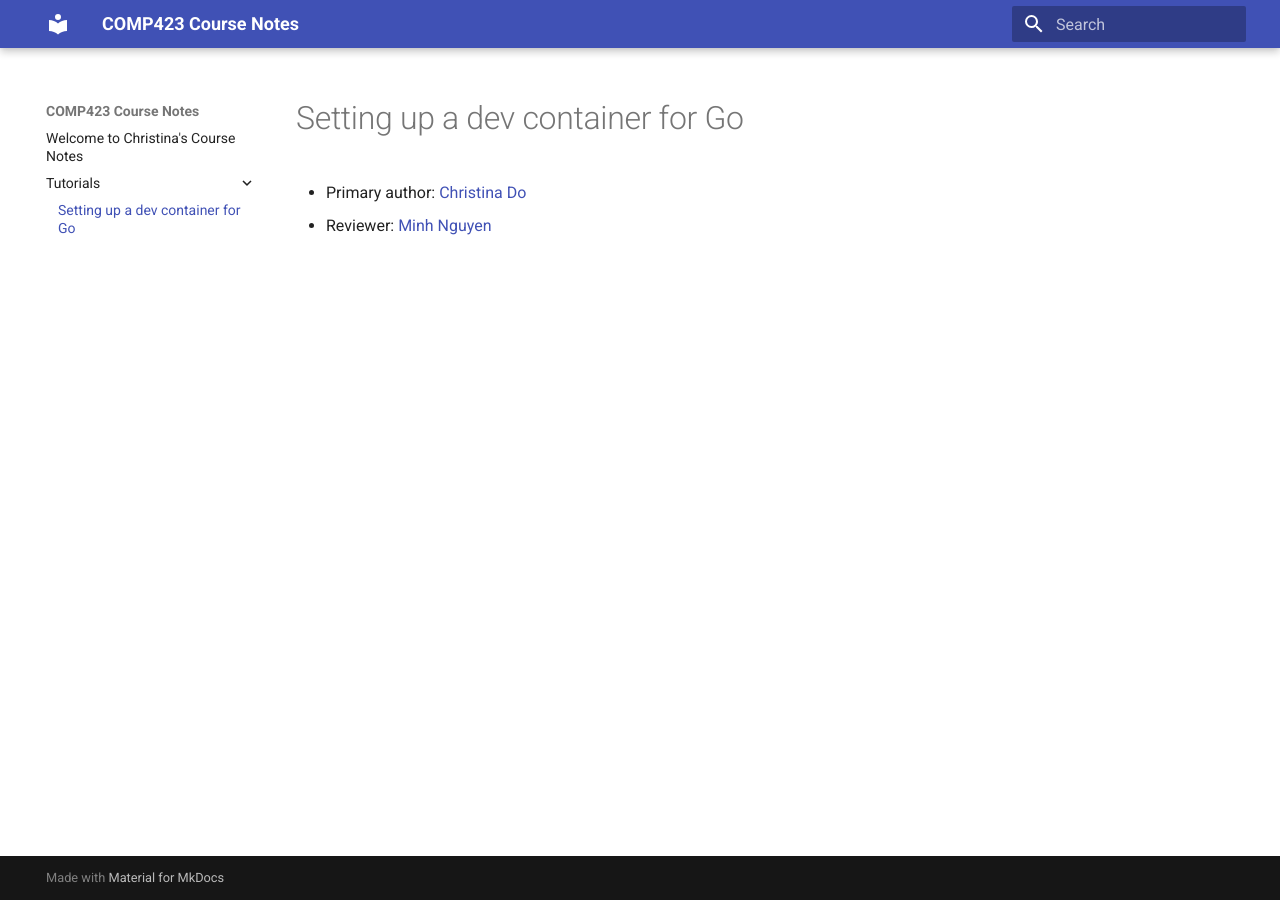
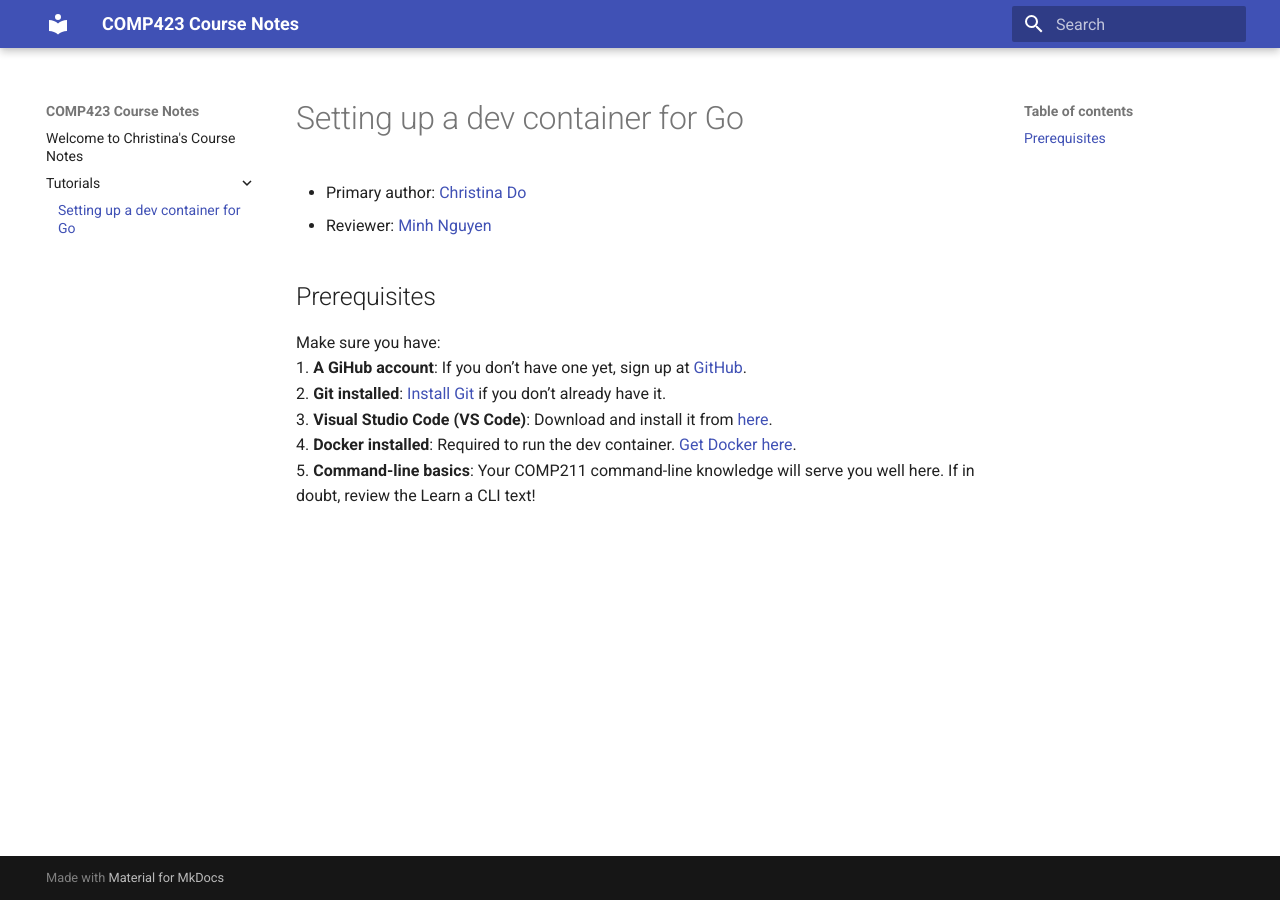
Before and after one commit to chrxstyxdo/comp423-course-notes, an MkDocs documentation site: the page built from docs/tutorials/go-setup.md, in a window 1280 px wide. Built offline with MkDocs 1.6.1 and Material for MkDocs 9.7.7, drawn with Linux system fonts in a browser that asks for light colours.

Commit message:
prerequistes added

```diff
--- a/docs/tutorials/go-setup.md
+++ b/docs/tutorials/go-setup.md
@@ -1,3 +1,11 @@
 # Setting up a dev container for Go
 * Primary author: [Christina Do](https://github.com/chrxstyxdo)
 * Reviewer: [Minh Nguyen](https://github.com/mp-nguyen26)
+
+## Prerequisites
+Make sure you have:
+1. **A GiHub account**: If you don’t have one yet, sign up at [GitHub](https://github.com).
+2. **Git installed**: [Install Git](https://git-scm.com/book/en/v2/Getting-Started-Installing-Git) if you don’t already have it.
+3. **Visual Studio Code (VS Code)**: Download and install it from [here](https://code.visualstudio.com/).
+4. **Docker installed**: Required to run the dev container. [Get Docker here](https://www.docker.com/products/docker-desktop/).
+5. **Command-line basics**: Your COMP211 command-line knowledge will serve you well here. If in doubt, review the Learn a CLI text!
```
